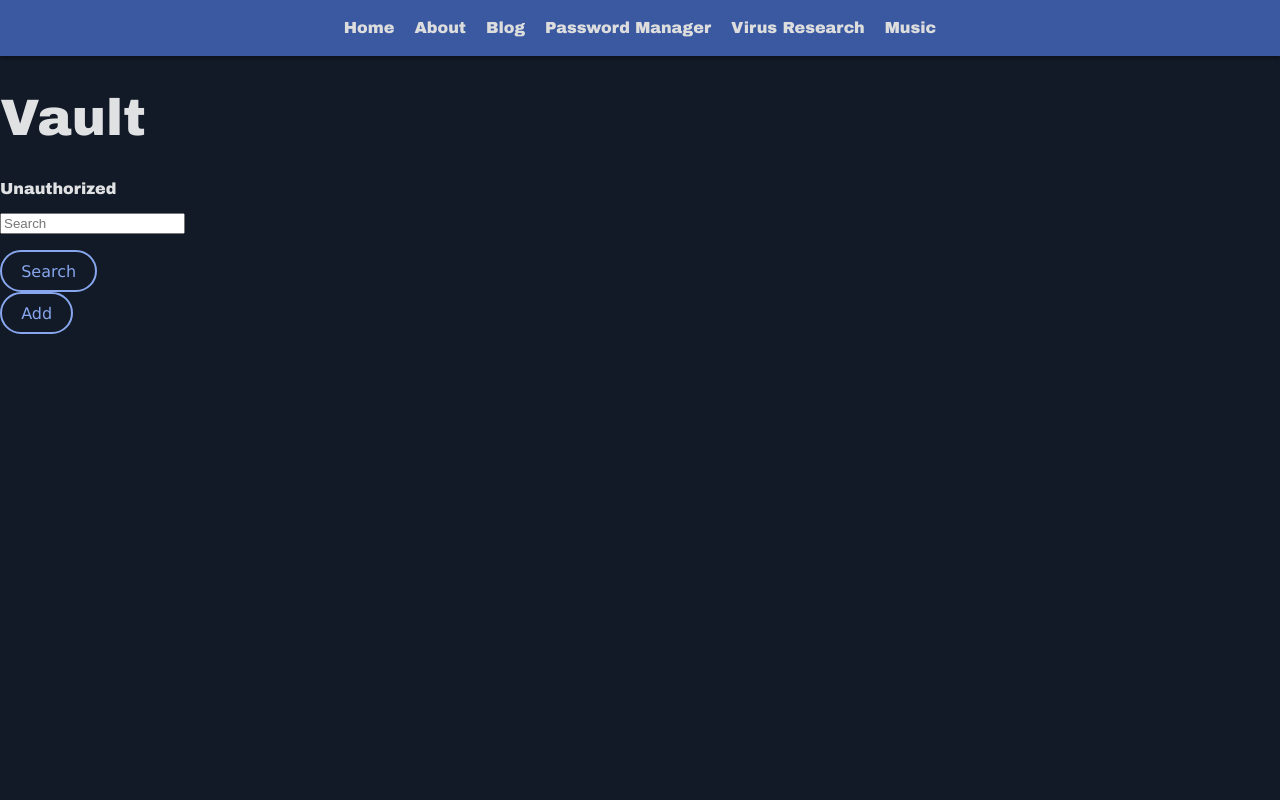
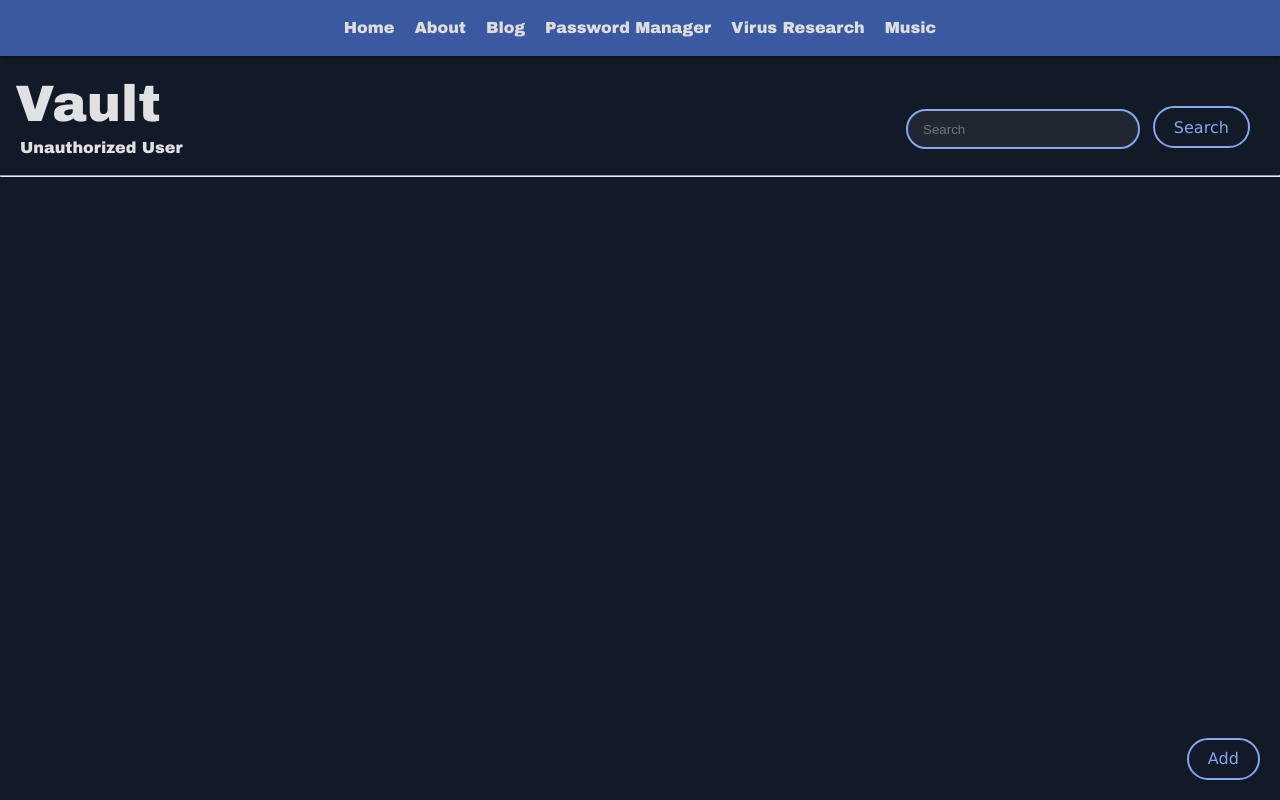
Before and after one commit to DanielProano/Password-Manager, a React (Vite) app in the folder frontend/: page /vault in a window 1280 px wide. Built offline with nearby package versions, Linux system fonts and the light colour scheme.

Commit message:
Frontend for vault passwords nearly done

```diff
--- a/frontend/src/pages/Vault.css
+++ b/frontend/src/pages/Vault.css
@@ -9,13 +9,19 @@
 	left: 0;
 }
 
+.popup-setup hr {
+	border: none;
+	height: 4px;
+	background-color: #87a6ed;
+}
+
 .popup {
-	background: #67696f;
+	background: #8894b4;
 	box-sizing: border-box;
-	border-radius: 64px;
+	border-radius: 32px;
 	position: relative;
-	width: 625px;
-	height: 625px;
+	width: 610px;
+	height: 610px;
 	overflow: hidden;
 	display: flex;
 	flex-direction: column;
@@ -27,6 +33,49 @@
 	right: 275px;
 }
 
+#Vault-Header {
+	display: flex;
+	align-items: center;
+	justify-content: space-between;
+}
+
+#Vault-Header h1 {
+	margin-left: 15px;
+	margin-top: 20px;
+}
+
+#Vault-Header p {
+	position: absolute;
+	margin-left: 20px;
+	margin-top: 90px;
+}
+
+#Vault-Header input {
+	position: absolute;
+	margin-top: 35px;
+	right: 140px;
+        border: 2px solid #87a6ed;
+        background-color: #202733;
+        padding: 8px 15px;
+        border-radius: 30px;
+        margin-bottom: 20px;
+        display: flex;
+        align-items: center;
+	width: 200px;
+	height: 20px;
+}
+
+#Vault-Header button {
+	margin-right: 30px;
+}
+
+.Vault-Add-Button {
+	position: fixed;
+	bottom: 20px;
+	right: 20px;
+	z-index: 1000;
+}
+
 #Add-Popup-Title {
 	display: flex;
 	align-items: center;
@@ -35,10 +84,10 @@
 	margin: 0;
 	font-size: 24px;
 	font-weight: bold;
-	background: #2d3753;
+	background: #424e70;
 	padding: 10px 10px;
-	border-top-left-radius: 64px;
-	border-top-right-radius: 64px;
+	border-top-left-radius: 32px;
+	border-top-right-radius: 32px;
 	width: 100%;
 	box-sizing: border-box;
 }
@@ -68,7 +117,7 @@
 .form-row {
 	display: flex;
 	align-items: center;
-	gap: 15px;
+	gap: 20px;
 }
 
 .form-row label {
@@ -78,8 +127,10 @@
 
 .form-row textarea {
 	width: 300px;
-	height: 80px;
+	height: 120px;
 	box-sizing: border-box;
+	resize: none;
+	margin-top: 10px;
 }
 
 .form-row input {
--- a/frontend/src/pages/Vault.jsx
+++ b/frontend/src/pages/Vault.jsx
@@ -31,7 +31,7 @@ function Vault() {
 
 				if (response.ok) {
 					const data = await response.json();
-					set_output('Access Your Passwords');
+					set_output('Access Granted');
 
 					const decryptedEntries = [];
 
@@ -53,7 +53,7 @@ function Vault() {
 					console.log('Failed to get Passwords');
 				}
 			} else {
-				set_output('Unauthorized');
+				set_output('Unauthorized User');
 			}
 		} catch (error) {
 			console.log('Error:', error);
@@ -65,6 +65,12 @@ function Vault() {
 		try {
 			if (derived_key) {
 				console.log(service, login, password, notes);
+
+				if (!service || !login || !password) {
+					console.log("Not enough info");
+					return;
+				}
+
 				const { key, token } = derived_key;
 
 				const { iv: service_iv, data: service_data } = await encrypt(key, service);
@@ -105,13 +111,15 @@ function Vault() {
 
   	return (
     	  <div id="Layout">
-      	    <h1>Vault</h1>
-	    <p>{output}</p>
-	    <div class="Horizontal-Line"></div>
-	    <div id="Vault-Search">
-	      <input placeholder='Search' /><br /><br />
+	    <div id="Vault-Header">
+      	      <h1>Vault</h1>
+	      <p>{output}</p>
+	      <div id="Vault-Search">
+	        <input placeholder='Search' /><br /><br />
+	        <button>Search</button>
+	      </div>
 	    </div>
-	    <button>Search</button>
+	    <hr />
 
 	    <div class="Vault-Add-Button">
 	      <button onClick={() => setShowPopup(true)}>Add</button>
@@ -166,7 +174,6 @@ function Vault() {
 	          <p>Login: {entry.login_decoded}</p>
 	          <p>Password: {entry.pass_decoded}</p>
 	          <p>Notes: {entry.notes_decoded}</p>
-	          <hr />
 	        </div>
 	      ))}
    	    </div>
```
Also changed, not shown: 2 other files (tests, documents, lock files or other folders).
